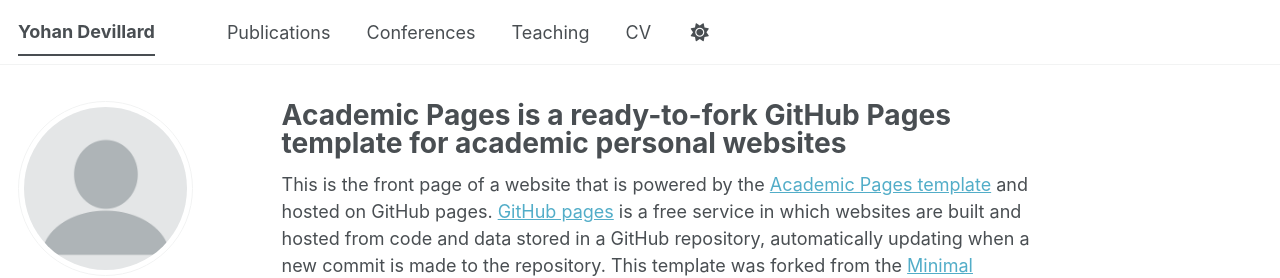
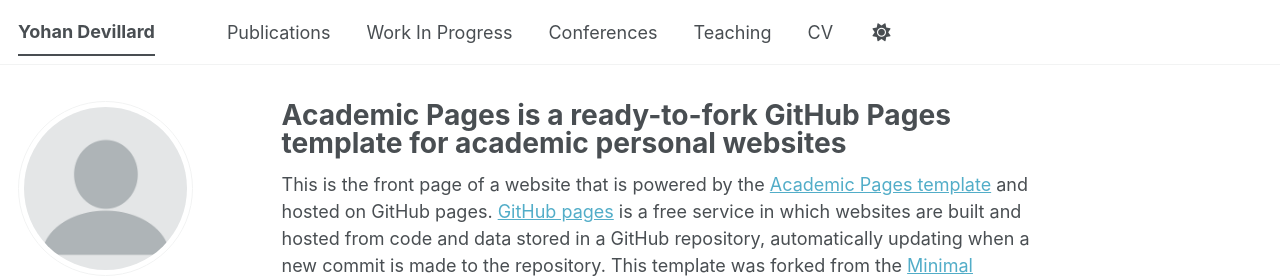
Before and after one commit to yohandevillard/yohandevillard.github.io, a Jekyll site: the page built from _pages/about.md, in a window 1280 px wide. Shown: the top 278 px of the page. Built offline with Jekyll 4.4.1, drawn with Linux system fonts in a browser that asks for light colours; a style sheet for code colours, icons or effects is not loaded.

Commit message:
Update navigation.yml

```diff
--- a/_data/navigation.yml
+++ b/_data/navigation.yml
@@ -11,6 +11,9 @@ main:
   - title: "Publications"
     url: /publications/
 
+  - title: "Work In Progress"
+    url: /wip/
+
   - title: "Conferences"
     url: /talks/
 
@@ -20,5 +23,7 @@ main:
   - title: "CV"
     url: /cv/
 
+
+
   # - title: "CV"
   #   url: /cv-json/
```
